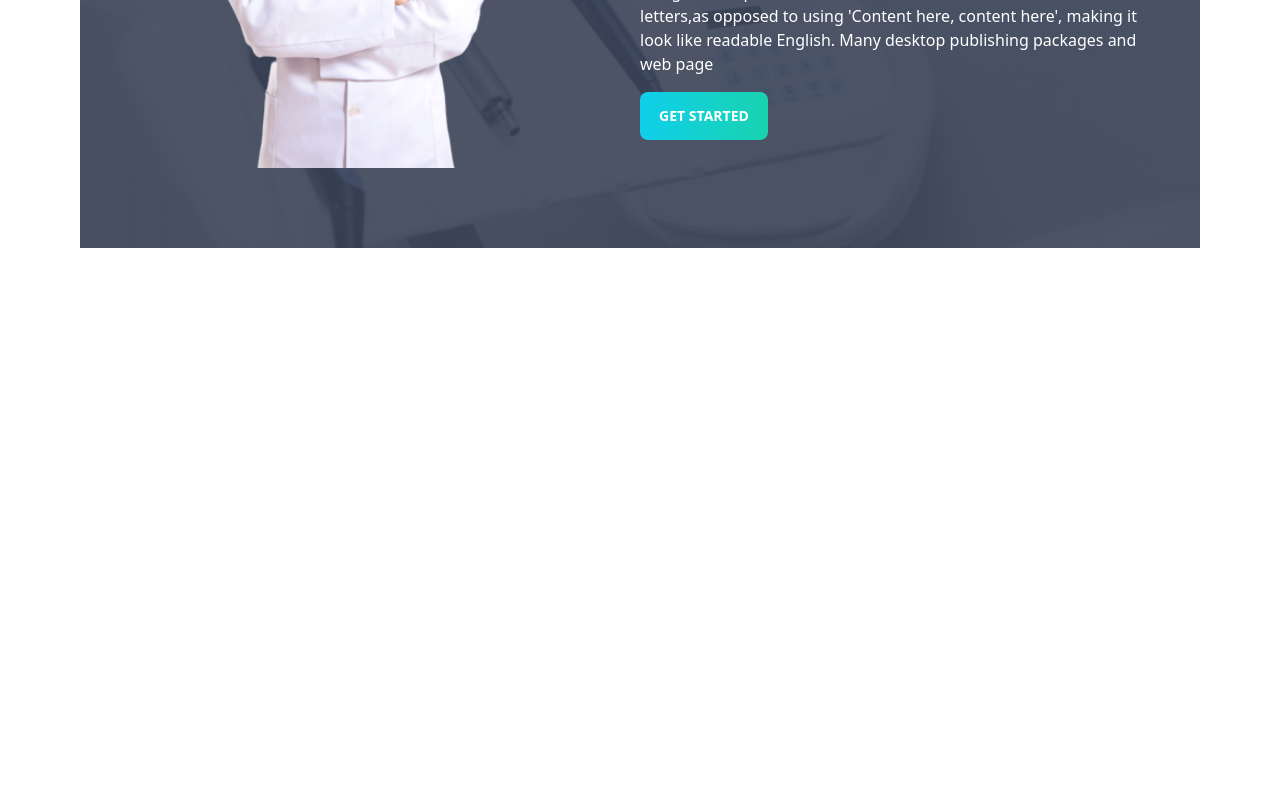
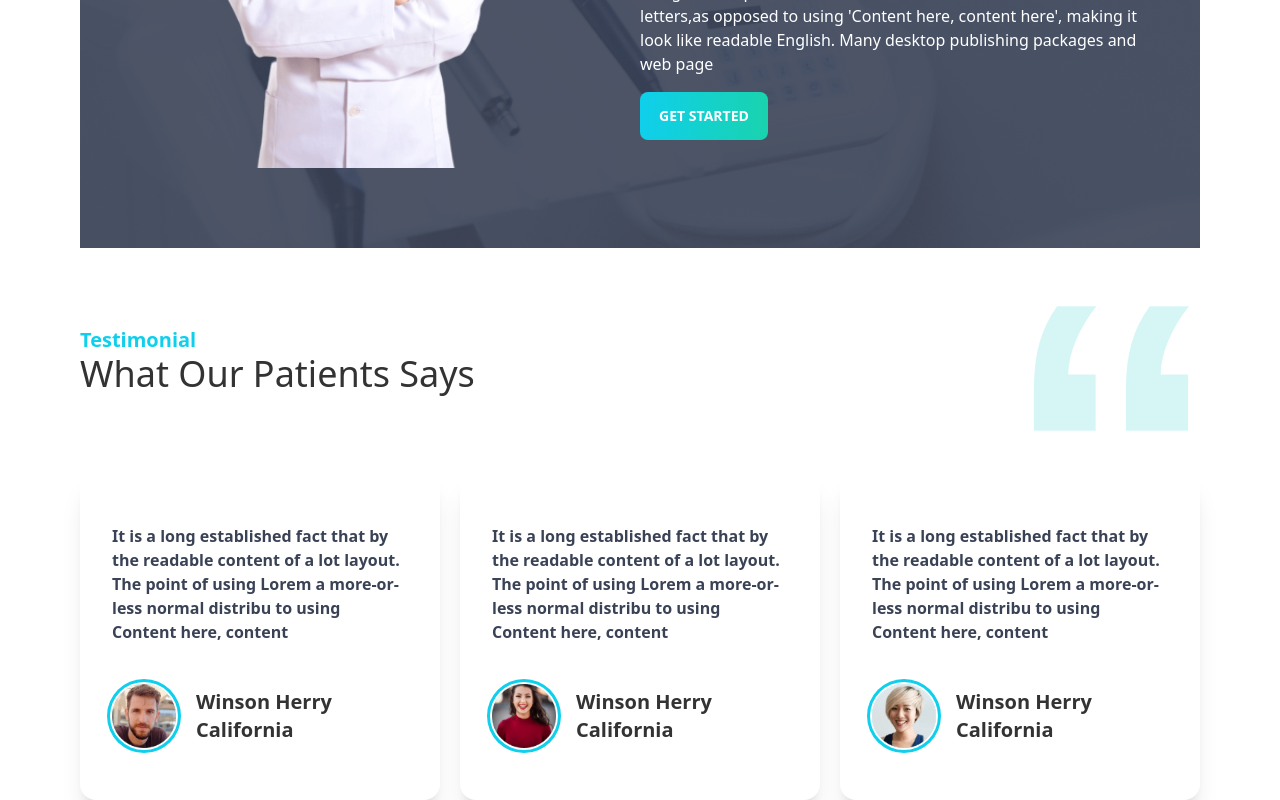
Before and after one commit to Shihab2022/doctors-portal-client, a React (Create React App) app: page /home in a window 1280 px wide. Shown: the part 2659-3459 px from the top of the page. Before the commit the page ends 3067 px from the top, so only its background shows below. Built offline with nearby package versions, Linux system fonts and the light colour scheme; the HTML template or start-up script is replaced by a standard one.

Commit message:
testimonial

```diff
--- a/src/Pages/Home/Appointment.js
+++ b/src/Pages/Home/Appointment.js
@@ -4,7 +4,7 @@ import appointment from "../../assets/images/appointment.png";
 import CustomBtn from "../Sherad/CustomBtn";
 const Appointment = () => {
   return (
-    <div class='flex  justify-center py-10 lg:h-[500px] items-center my-40' style={{background: `url(${appointment})`}}>
+    <div class='flex  justify-center py-10 lg:h-[500px] items-center lg:my-0 lg:mt-40 my-14' style={{background: `url(${appointment})`}}>
 
         <div class="lg:flex-1">
           <img src={doctor} class='mt-[-180px] hidden lg:block' alt="Album" />
--- a/src/Pages/Home/Home.js
+++ b/src/Pages/Home/Home.js
@@ -3,6 +3,7 @@ import Appointment from './Appointment';
 import Banner from './Banner';
 import Info from './Info';
 import Services from './Services';
+import Testimonial from './Testimonial';
 
 const Home = () => {
     return (
@@ -12,6 +13,7 @@ const Home = () => {
             <Info></Info>
             <Services></Services>
             <Appointment></Appointment>
+            <Testimonial></Testimonial>
         </div>
     );
 };
--- /dev/null
+++ b/src/Pages/Home/Testimonial.js
@@ -0,0 +1,36 @@
+import React from 'react';
+import TestimonialDetails from './TestimonialDetails';
+import quote from '../../assets/icons/quote.svg'
+import people1 from '../../assets/images/people1.png'
+import people2 from '../../assets/images/people2.png'
+import people3 from '../../assets/images/people3.png'
+const Testimonial = () => {
+    const testimonialData=[
+        {id:1,img:people1,name:'Winson Herry',about:'It is a long established fact that by the readable content of a lot layout. The point of using Lorem a more-or-less normal distribu to using Content here, content',location:'California'},
+        {id:2,img:people2,name:'Winson Herry',about:'It is a long established fact that by the readable content of a lot layout. The point of using Lorem a more-or-less normal distribu to using Content here, content',location:'California'},
+        {id:3,img:people3,name:'Winson Herry',about:'It is a long established fact that by the readable content of a lot layout. The point of using Lorem a more-or-less normal distribu to using Content here, content',location:'California'}
+    ]
+    return (
+        <div>
+<div class='flex justify-between items-center my-10'>
+    <div>
+    <h1 class='text-xl font-bold text-primary'>Testimonial</h1>
+    <p class='text-2xl lg:text-4xl'>What Our Patients Says</p>
+    </div>
+    <img src={quote} class='w-32 lg:w-44' alt="" />
+</div>
+
+
+<div class='grid lg:grid-cols-3 grid-cols-1 gap-5'>
+{
+testimonialData.map(data=><TestimonialDetails keys={data.id} data={data}></TestimonialDetails>)
+}
+</div>
+
+
+
+        </div>
+    );
+};
+
+export default Testimonial;
--- /dev/null
+++ b/src/Pages/Home/TestimonialDetails.js
@@ -0,0 +1,24 @@
+import React from "react";
+
+const TestimonialDetails = ({ data }) => {
+  const { name, img, about, location } = data;
+  return (
+    <div>
+      <div class="card max-w-lg p-8 bg-base-100 shadow-xl">
+        <p class='py-5 text-accent font-semibold'>{about}</p>
+
+        <div class="flex py-5 items-center">
+          <div class="w-16 rounded-full ring ring-primary ring-offset-base-100 ring-offset-2">
+            <img src={img} alt="Shoes" />
+          </div>
+          <div class='ml-5 '>
+            <h2 class="card-title">{name}</h2>
+            <h2 class="card-title">{location}</h2>
+          </div>
+        </div>
+      </div>
+    </div>
+  );
+};
+
+export default TestimonialDetails;
```
